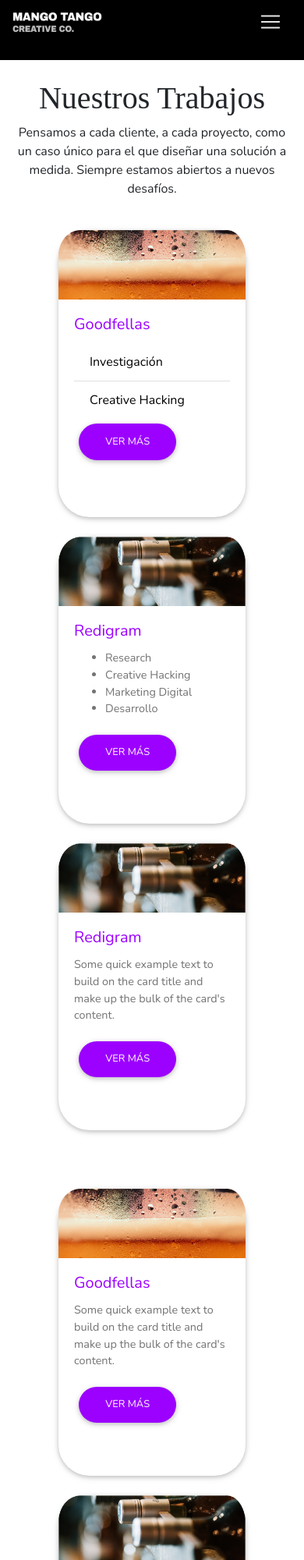
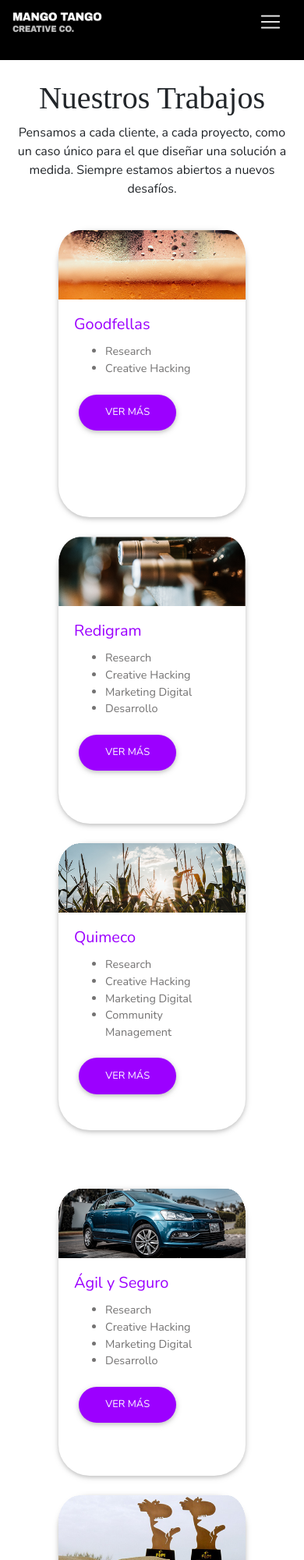
Before and after one commit to RB-bit/cursoCoder, a website: page portfolio.html in a window 390 px wide. Shown: the top 2000 px of the page at 78% size. Drawn offline with nearby package versions, Linux system fonts and the light colour scheme.

Commit message:
agregué memojis a "Nosotros" e imagenes, redacción y links a "Portfolio

```diff
--- a/portfolio.html
+++ b/portfolio.html
@@ -99,12 +99,12 @@
             <!-- Card--1 - Goodfellas -->
             <div class="col-lg-4 col-md-6 col-sm-6 col-xs-12 d-flex justify-content-center">
                 <div class="card trabajos__Card" style="width: 15rem;">
-                    <img src="imagenes/Goodfellas.png" class="card-img-top" alt="...">
+                    <img src="imagenes/portfolio/Goodfellas.png" class="card-img-top" alt="...">
                     <div class="card-body">
                     <h5 class="card-title trabajo__Titulo">Goodfellas</h5>
-                    <ul class="list-group list-group-flush">
-                      <li class="list-group-item">Investigación</li>
-                      <li class="list-group-item">Creative Hacking</li>
+                    <ul class="card-text trabajos__Lista">
+                      <li>Research</li>
+                      <li>Creative Hacking</li>
                     </ul>
 
                     <a href="https://www.facebook.com/GoodfellasBoutiqueBar/" target="_blanck" class="trabajos__Button btn">Ver más</a>
@@ -115,7 +115,7 @@
             <!-- Card--2 - Redigram -->
             <div class="col-lg-4 col-md-6 col-sm-6 col-xs-12 d-flex justify-content-center">
                 <div class="card trabajos__Card" style="width: 15rem;">
-                    <img src="imagenes/Redigram.png" class="card-img-top" target="_blanck" alt="...">
+                    <img src="imagenes/portfolio/Redigram.png" class="card-img-top" target="_blanck" alt="...">
                     <div class="card-body">
                         <h5 class="card-title trabajo__Titulo">Redigram</h5>
 
@@ -133,11 +133,18 @@
             <!-- Card--3 -->
             <div class="col-lg-4 col-md-6 col-sm-6 col-xs-12 d-flex justify-content-center">
                 <div class="card trabajos__Card">
-                    <img src="imagenes/Redigram.png" class="card-img-top" alt="...">
+                    <img src="imagenes/portfolio/quimeco.png" class="card-img-top" alt="...">
                     <div class="card-body">
-                    <h5 class="card-title trabajo__Titulo">Redigram</h5>
-                    <p class="card-text">Some quick example text to build on the card title and make up the bulk of the card's content.</p>
-                    <a href="#" class="trabajos__Button btn">Ver más</a>
+                      <h5 class="card-title trabajo__Titulo">Quimeco</h5>
+
+                      <ul class="card-text trabajos__Lista">
+                        <li>Research</li>
+                        <li>Creative Hacking</li>
+                        <li>Marketing Digital</li>
+                        <li>Community Management</li>
+                      </ul>
+
+                      <a href="https://www.quimeco.com.ar/" target="_blanck" class="trabajos__Button btn">Ver más</a>
                     </div>
                 </div>
             </div>
@@ -151,33 +158,50 @@
             <!-- Card--1 -->
             <div class="col-lg-4 col-md-6 col-sm-6 col-xs-12 d-flex justify-content-center">
                 <div class="card trabajos__Card" style="width: 15rem;">
-                    <img src="imagenes/Goodfellas.png" class="card-img-top" alt="...">
+                    <img src="imagenes/portfolio/agilyseguro.png" class="card-img-top" alt="foto auto">
                     <div class="card-body">
-                    <h5 class="card-title trabajo__Titulo">Goodfellas</h5>
-                    <p class="card-text">Some quick example text to build on the card title and make up the bulk of the card's content.</p>
-                    <a href="#" class="trabajos__Button btn">Ver más</a>
+                      <h5 class="card-title trabajo__Titulo">Ágil y Seguro</h5>
+
+                      <ul class="card-text trabajos__Lista">
+                        <li>Research</li>
+                        <li>Creative Hacking</li>
+                        <li>Marketing Digital</li>
+                        <li>Desarrollo</li>
+                      </ul>
+
+                      <a href="https://agilyseguro.com/" target="_blanck" class="trabajos__Button btn">Ver más</a>
                     </div>
                 </div>
             </div>
             <!-- Card--2 -->
             <div class="col-lg-4 col-md-6 col-sm-6 col-xs-12 d-flex justify-content-center">
                 <div class="card trabajos__Card" style="width: 15rem;">
-                    <img src="imagenes/Redigram.png" class="card-img-top" alt="...">
+                    <img src="imagenes/portfolio/fepi.png" class="card-img-top" alt="FEPI Festival de la publicidad independiente">
                     <div class="card-body">
-                        <h5 class="card-title trabajo__Titulo">Redigram</h5>
-                        <p class="card-text">Some quick example text to build on the card title and make up the bulk of the card's content.</p>
-                        <a href="#" class="trabajos__Button btn">Ver más</a>
-                        </div>
+                      <h5 class="card-title trabajo__Titulo">FEPI</h5>
+
+                      <ul class="card-text trabajos__Lista">
+                        <li>Research</li>
+                        <li>Creative Hacking</li>
+                        <li>Campaña 360º</li>
+                      </ul>
+
+                      <a href="https://www.fepi.com.ar/web/" target="_blanck" class="trabajos__Button btn">Ver más</a>
+                    </div>
                 </div>
             </div>
             <!-- Card--3 -->
             <div class="col-lg-4 col-md-6 col-sm-6 col-xs-12 d-flex justify-content-center">
                 <div class="card trabajos__Card">
-                    <img src="imagenes/Redigram.png" class="card-img-top" alt="...">
+                    <img src="imagenes/portfolio/holovox.png" class="card-img-top" alt="...">
                     <div class="card-body">
-                    <h5 class="card-title trabajo__Titulo">Redigram</h5>
-                    <p class="card-text">Some quick example text to build on the card title and make up the bulk of the card's content.</p>
-                    <a href="#" class="trabajos__Button btn">Ver más</a>
+                      <h5 class="card-title trabajo__Titulo">Holovox</h5>
+
+                      <ul class="card-text trabajos__Lista">
+                        <li>Creative Hacking</li>
+                      </ul>
+
+                      <a href="https://www.app.holovox.com/" target="_blanck" class="trabajos__Button btn">Ver más</a>
                     </div>
                 </div>
             </div>
--- a/scss/_mixins.scss
+++ b/scss/_mixins.scss
@@ -11,14 +11,14 @@
 
       .card__Servicios--1 {
         position: relative;
-        width: 270px;
+        width: 90%;
         height: 380px;
         box-shadow: inset 5px 5px 5px rgba(0, 0, 0, 0.05),
                     inset -5px -5px 5px rgba(255, 255, 255, 0.5),
                     5px 5px 5px rgba(0, 0, 0, 0.05),
                     -5px -5px 5px rgba(255, 255, 255, 0.5);
         border-radius: 15px;
-        margin: 30px;
+        margin: 15px;
       }
 
       .box {
@@ -103,6 +103,7 @@
 }
 
 
+// Sección creative hacking en servicios
 
 @mixin SeccionCreativeHacking {
       .creativeHacking__Card {
@@ -112,13 +113,13 @@
       .creativeHacking__Card-1 {
         position: relative;
         width: 100%;
-        height: 380px;
+        height: 510px;
         box-shadow: inset 5px 5px 5px rgba(0, 0, 0, 0.05),
                     inset -5px -5px 5px rgba(255, 255, 255, 0.5),
                     5px 5px 5px rgba(0, 0, 0, 0.05),
                     -5px -5px 5px rgba(255, 255, 255, 0.5);
         border-radius: 15px;
-        margin: 30px;
+        margin: 40px;
       }
 
       .box {
@@ -202,13 +203,17 @@
       }
 }
 
+
 @media (max-width: 769px){
 
   .creativeHacking__Card-1{
-    width: 80% !important;
+    width: 90% !important;
+    margin: 20px !important;
   }
 
 }
+
+// Card Clientes en la Home
 
 @mixin cardClientes {
   .portfolio__Card{
```
Also changed, not shown: Servicios.html (+3 -1 lines), quienes-somos.html (+10 -10 lines), css/estilos.css, imagenes/Group 15.png (deleted), imagenes/grafico.png, imagenes/memojis/bruno.png (added), imagenes/memojis/mati.png (added), imagenes/memojis/rodri.png (added), imagenes/memojis/team.png (added), imagenes/portfolio/Goodfellas.png (renamed from imagenes/Goodfellas.png), imagenes/portfolio/Redigram.png (renamed from imagenes/Redigram.png), imagenes/portfolio/Woxi.png (renamed from imagenes/Woxi.png), imagenes/portfolio/agilyseguro.png (added), imagenes/portfolio/fepi.png (added), 2 more files.
